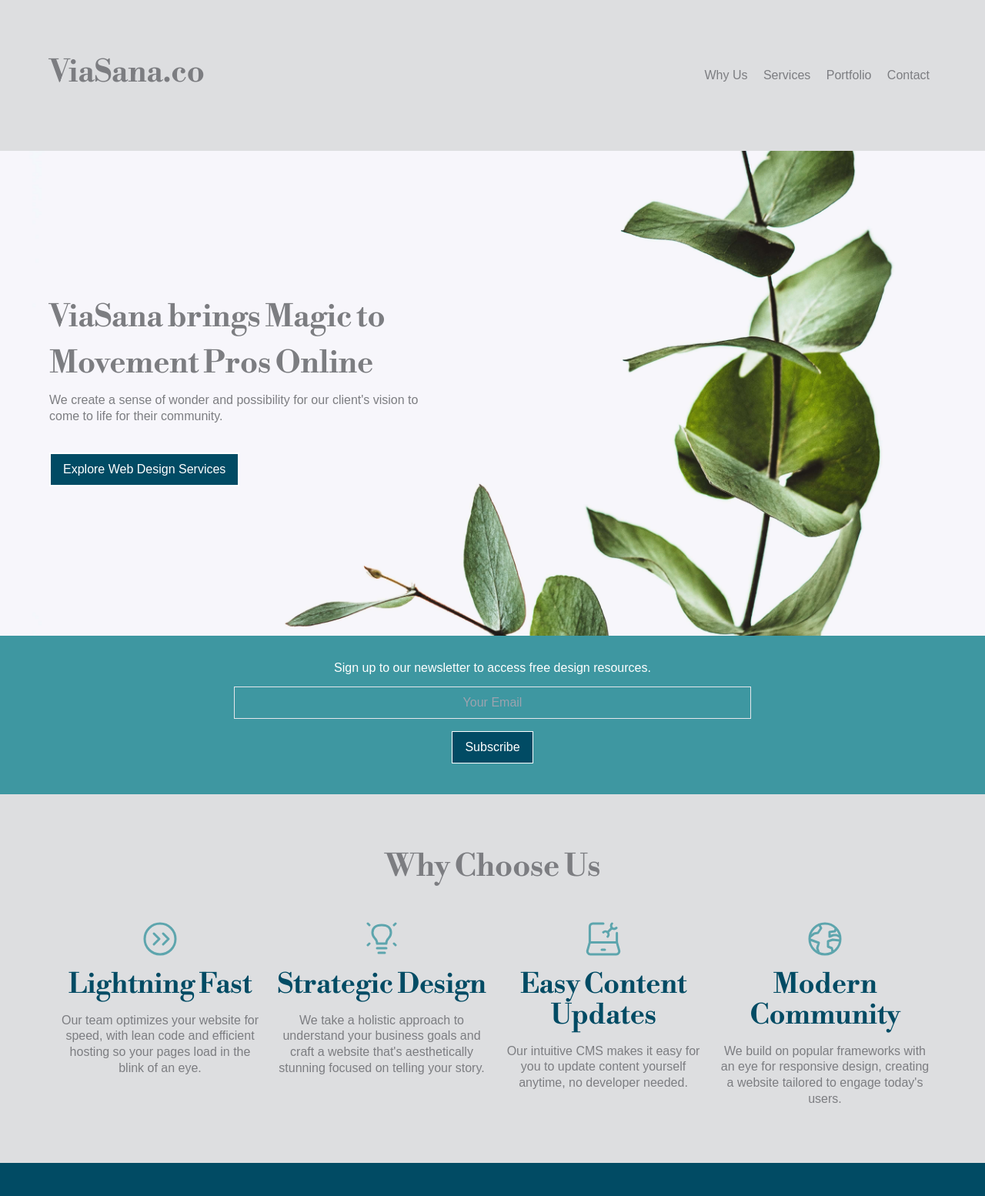
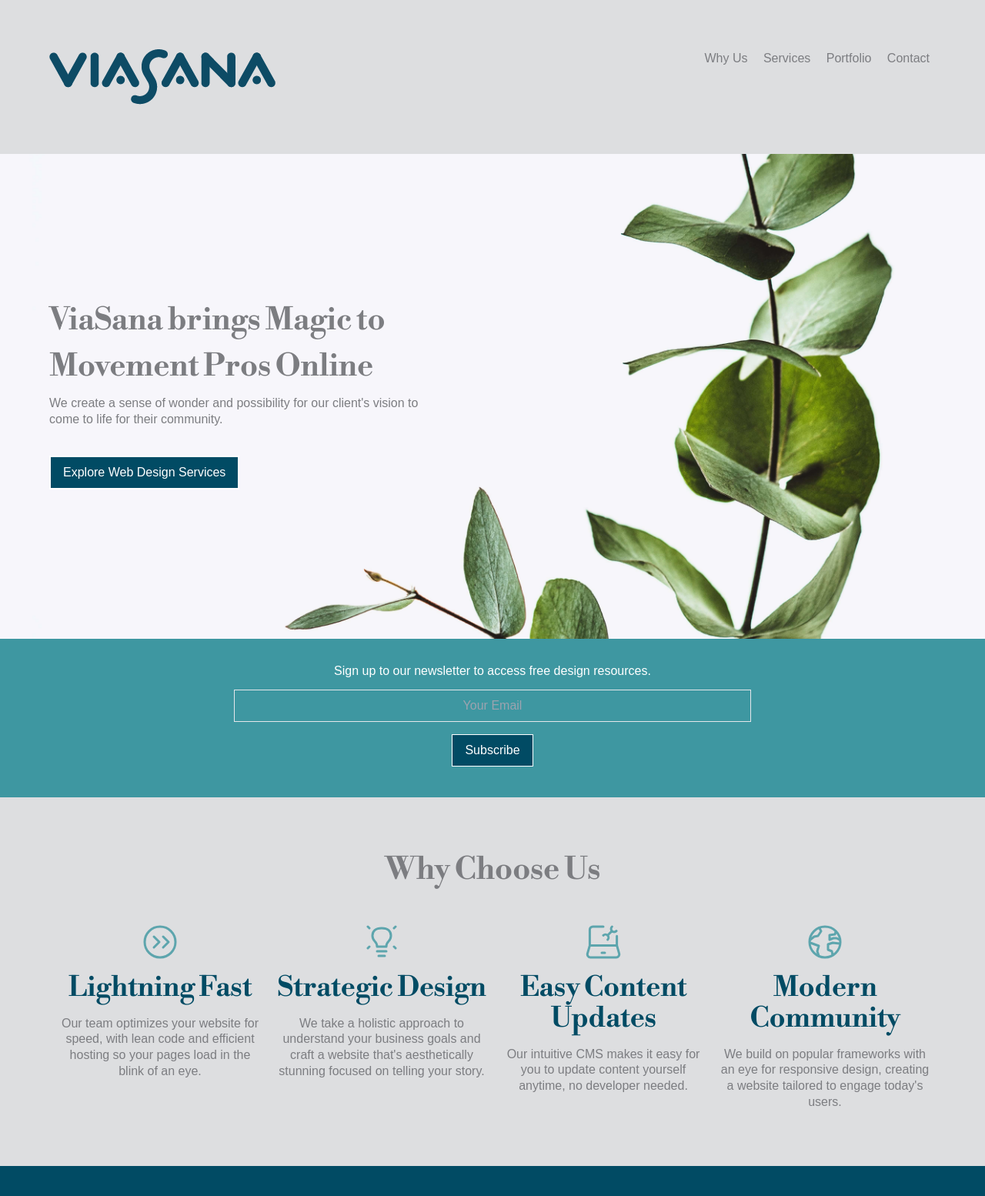
Before and after one commit to ViaSana/viasana-co, a Jekyll site: the page built from home.html, in a window 1280 px wide, cut to the strip 0-1571 px from the top of the page. Shown: the top 1554 px of the strip at 77% size. Built offline with Jekyll 4.4.1, drawn with Linux system fonts in a browser that asks for light colours; nearby versions of some CDN libraries.

Commit message:
logo update

```diff
--- a/_includes/site_header.html
+++ b/_includes/site_header.html
@@ -1,6 +1,6 @@
-<header class="grid items-center sm:grid-cols-2 p-5p">
+<header class="grid items-top sm:grid-cols-2 p-5p">
     <div class="p-0 max-sm:text-center">
-        <h2> ViaSana.co </h2>
+        <img src="assets/images/ViaSana_logo-green.png" class="max-w-[35vw]"></img>
     </div>
     <nav class="p-0 text-center sm:text-right">
         <a href="#why-us" class="p-2"> Why Us </a>
--- a/assets/css/output-style.css
+++ b/assets/css/output-style.css
@@ -582,6 +582,18 @@ footer a:hover, .bg-dark .button:hover {
 .max-w-lg {
   max-width: 32rem;
 }
+.max-w-\[20vw\] {
+  max-width: 20vw;
+}
+.max-w-\[40vw\] {
+  max-width: 40vw;
+}
+.max-w-\[30vw\] {
+  max-width: 30vw;
+}
+.max-w-\[35vw\] {
+  max-width: 35vw;
+}
 .grow {
   flex-grow: 1;
 }
--- a/home.html
+++ b/home.html
@@ -100,7 +100,7 @@ seo:
     <div class="grid grid-cols-12">
         <div class="self-center sm:col-span-5 col-span-full p-5p max-sm:order-2">
             <h4 class="text-thistle"> Wisdom's Way </h4>
-            <p> Built for a holistic health and life coach. Through deep collaboration, we gained insight into her brand vision, target audience, and desired user experience. We brought her unique approach to mind-body wellness to life through intentional design choices and custom content. The site exudes an airy, wholistic aesthetic while also clearly communicating the coach's offerings. Lead generation elements like an email and contact forms enable visitors to easily engage further. This holistic coaching site exemplifies our process of fusing creative design with digital strategy to craft experiences that aesthetically and functionally achieve business goals.</p>
+            <p class="text-platinum"> Built for a holistic health and life coach. Through deep collaboration, we gained insight into her brand vision, target audience, and desired user experience. We brought her unique approach to mind-body wellness to life through intentional design choices and custom content. The site exudes an airy, wholistic aesthetic while also clearly communicating the coach's offerings. Lead generation elements like an email and contact forms enable visitors to easily engage further. This holistic coaching site exemplifies our process of fusing creative design with digital strategy to craft experiences that aesthetically and functionally achieve business goals.</p>
             <a href="http://wisdoms-way.com" class="button"> Go to site </a>
         </div>
         <div class="relative self-center sm:col-span-7 col-span-full p-5p ">
@@ -117,7 +117,7 @@ seo:
 
         <div class="self-center sm:col-span-5 col-span-full p-5p">
             <h4 class="text-thistle">Zen Yoga Studio</h4>
-            <p> This yoga studio website we developed as a portfolio project. While fabricated, it demonstrates our skills in strategizing, designing, and building custom sites optimized for specific client needs. For this yoga studio, we crafted a clean, modern website focused on providing schedule and membership information while reflecting the brand's zen, mindfulness-based culture. Thoughtful UX choices, responsive design, and purpose-built content came together to engage visitors. Though conceptual, projects like this yoga site showcase our process for collaborating with clients to bring their brand to life online through tailored web experiences.</p>
+            <p class="text-platinum"> This yoga studio website we developed as a portfolio project. While fabricated, it demonstrates our skills in strategizing, designing, and building custom sites optimized for specific client needs. For this yoga studio, we crafted a clean, modern website focused on providing schedule and membership information while reflecting the brand's zen, mindfulness-based culture. Thoughtful UX choices, responsive design, and purpose-built content came together to engage visitors. Though conceptual, projects like this yoga site showcase our process for collaborating with clients to bring their brand to life online through tailored web experiences.</p>
             <a href="http://yoga.viasana.co" class="button"> Go to site </a>
         </div>
     </div>
```
Also changed, not shown: assets/images/ViaSana_logo-green.png (added).
